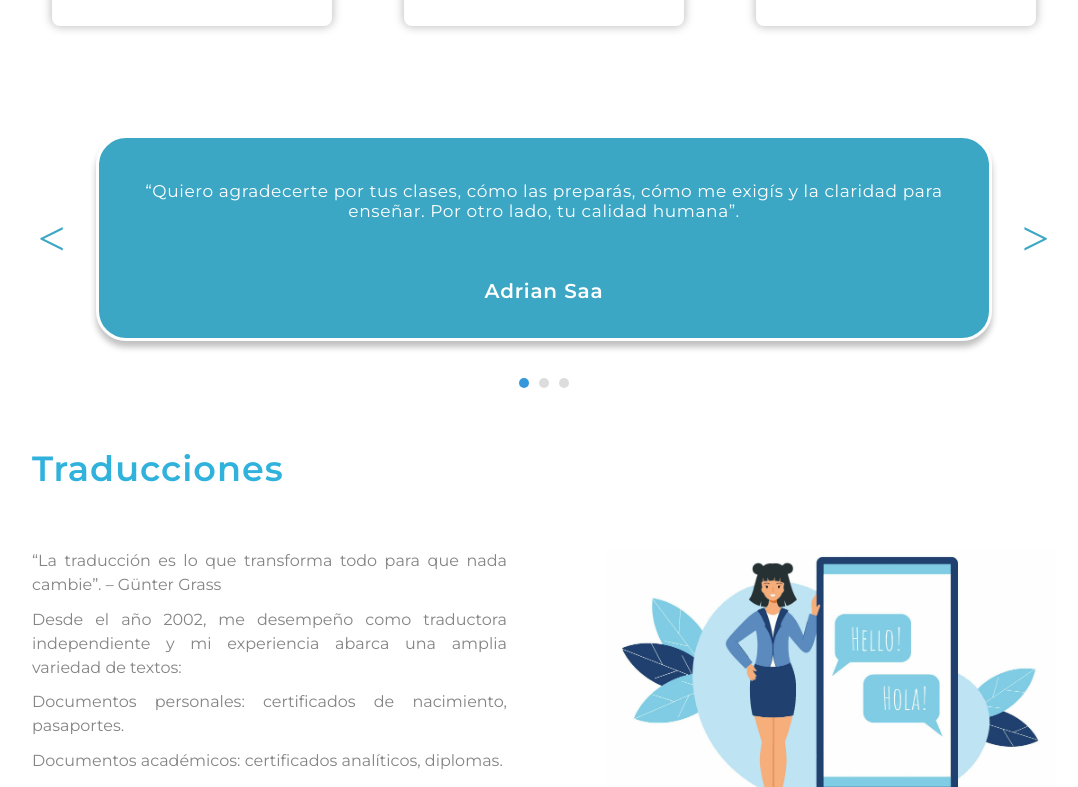
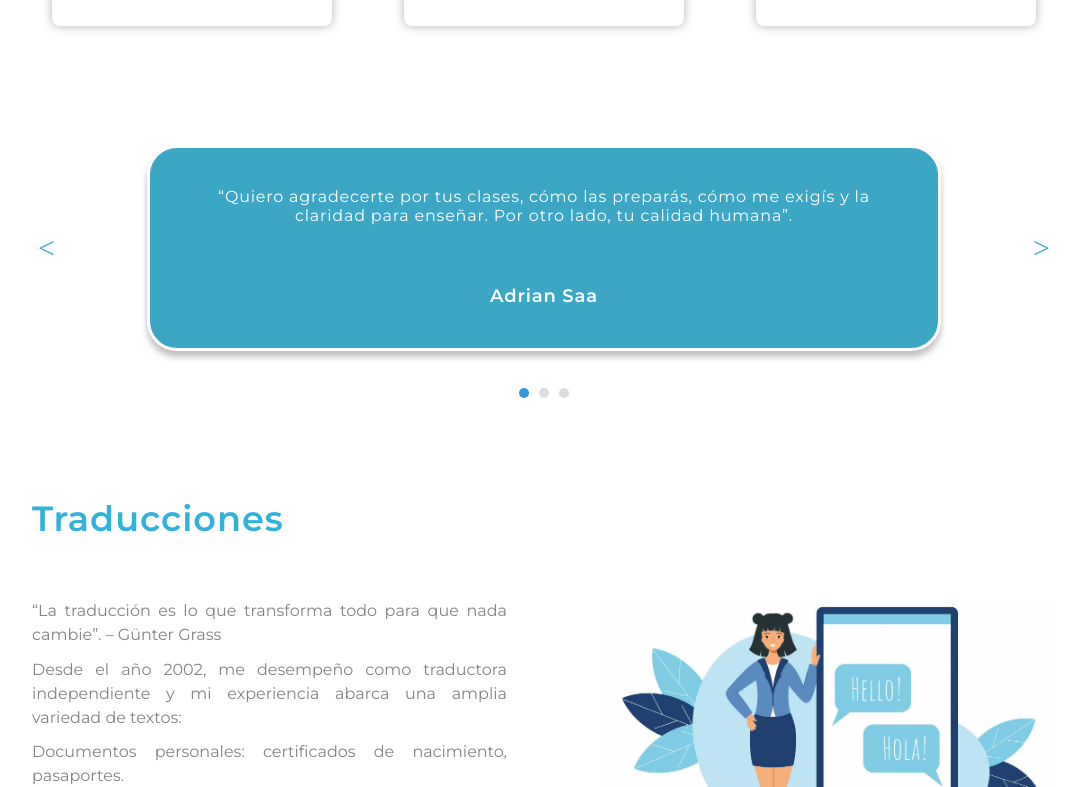
Before and after one commit to TechBayTB/paula-paramos-landing, a React (Create React App) app: page / in a window 1280 px wide. Shown: the part 2633-3420 px from the top of the page, without its empty margins (96-1174 px from the left). Built offline with nearby package versions, Linux system fonts and the light colour scheme; the HTML template or start-up script is replaced by a standard one.

Commit message:
Avances - Maxi

```diff
--- a/src/components/Comments/Comments.css
+++ b/src/components/Comments/Comments.css
@@ -1,26 +1,27 @@
+
+
+
+
+@media screen and (min-width: 10px) {
     .Comments{
-    height: 30vh;
-    /* display: flex; */
+        height: 300px;
+        margin: 00px 15px 35px;
         color : white;
     }
-
     .comments-container{
         position: relative;
         width: 100%;
         height: 100%;
         display: flex;
-    justify-content: space-around;
+        justify-content: space-between;
         align-items: center;
         margin: 0 auto;
     }
-
-
     .indicators-container {
-    margin-top: 20px;
+        margin-top: 30px;
         display: flex;
         justify-content: center;
     }
-
     .indicator {
         width: 10px;
         height: 10px;
@@ -29,11 +30,9 @@
         margin: 0 5px;
         cursor: pointer;
     }
-
     .active {
         background-color: #3498db;
     }
-
     .comments-button {
         border: none;
         background: none;
@@ -41,23 +40,34 @@
         color : #3CA7C5;
         font-size: large;
         font-family: Lilita One;
-    font-size: 48px;
+        font-size: 30px;
         font-style: normal;
         font-weight: 400;
         line-height: normal;
-    letter-spacing: 0.96px;
+    }
 }
 
+@media screen and (min-width: 501px) {
+    .Comments{
+        height: 250px;
+        margin: 10px 15px 60px;
+    }
+}
 
-@media screen and (max-width: 500px) {
+@media screen and (min-width: 769px){
     .Comments{
-        height: 22vh;
+        height: 200px;
+        margin: 10px 25px 60px;
+    }
+    .indicators-container {
+        margin-top: 40px;
     }
 }
 
 @media screen and (min-width: 1025px) {
     .comments-container{
-        justify-content: space-between;
+        height: 200px;
+        margin: 30px auto 30px;
         max-width: 1024px;
     }
 }
--- a/src/components/Comments/CommentsText.js
+++ b/src/components/Comments/CommentsText.js
@@ -4,7 +4,7 @@ export const titlesDataEsp = [
       name: "Adrian Saa",
     },
     {
-      comment: 'Paula es una de las personas más responsables que conozco y asume sus tareas con excelencia, respeto y compromiso”. ',
+      comment: '"Paula es una de las personas más responsables que conozco y asume sus tareas con excelencia, respeto y compromiso”. ',
       name: "Sofía Vilar Ragusa",
     },
     {
@@ -19,7 +19,7 @@ export const titlesDataEnglish = [
         name: "Adrian Saa",
     },
     {
-        comment: 'Paula is one of the most responsible individuals I know. She approaches her tasks with excellence, respect, and commitment”. ',
+        comment: '"Paula is one of the most responsible individuals I know. She approaches her tasks with excellence, respect, and commitment”. ',
         name: "Sofía Vilar Ragusa",
     },
     {
--- a/src/components/Comments/components/Message/Message.css
+++ b/src/components/Comments/components/Message/Message.css
@@ -1,58 +1,47 @@
+
+
+@media screen and (min-width: 10px) {
     .message-container{
-    width: 85%;
-    height: 75%;
+        width: 70%;
+        height: 90%;
         padding: 10px;
         display: flex;
         flex-direction: column;
-    justify-content: space-around;
+        justify-content: center;
         text-align: center;
         border-radius: 30px;
         border: 3px solid #FFF;
         background: #3CA7C5;
         box-shadow: 0px 6px 6px 0px rgba(0, 0, 0, 0.25);
     }
-
     .comment {
-    font-size: 30px;
+        font-size: 16px;
         font-style: normal;
         line-height: normal;
         letter-spacing: 0.6px;
-    padding: 10px 20px;
+        padding: 0px 20px;
     }
-
     .name {
         font-size: 16px;
         color: white;
-    font-size: 40px;
         font-weight: 600;
-    line-height: normal;
-    letter-spacing: 0.8px;
-}
-
-
-@media screen and (max-width: 500px) {
-    .message-container{
-        width: 65%;
+        letter-spacing: .8px;
     }
 }
 
-@media screen and (min-width: 501px) and (max-width: 768px) {
+@media screen and (min-width: 501px) {
     .message-container{
         width: 75%;
-    }
-}
-
-@media screen and (min-width: 769px) and (max-width: 1024px) {
-    .comment {
-        font-size: 15px;
+        justify-content: space-around;
     }
 }
 
 @media screen and (min-width: 1025px) {
     .comment {
-        font-size: 17px;
+        padding: 0px 30px;
+        letter-spacing: .8px;
     }
     .name {
-        font-size: 20px;
+        font-size: 18px;
     }
 }
--- a/src/components/Contact/Contact.css
+++ b/src/components/Contact/Contact.css
@@ -27,14 +27,28 @@
   padding: 25px;
 }
 
-#form-contact .contact-inputs {
+.contact-inputs{
   border: 1px solid #3CA7C5;
   padding: 10px;
+  margin: 25px 0px 3px;
+  letter-spacing: 0.5px;
+  font-weight: 400;
+  font-family: 'Montserrat';
 }
 
-.contact-inputs{
-  margin-top: 25px;
-  margin-bottom: 3px;
+.contact-inputs::placeholder {
+  color: rgb(0, 0, 25);
+}
+
+.contact-inputs:focus {
+  color: white;
+  background-color: #3CA7C5;
+  transition: 1s;
+}
+
+.contact-inputs:focus::placeholder {
+  color: white;
+  transition: 1s;
 }
 
 #form-contact #text {
--- a/src/components/Education/Education.css
+++ b/src/components/Education/Education.css
@@ -2,6 +2,7 @@
     display: flex;
     align-items: center;
     background-color: #30B2DC;
+    box-shadow: 0px 0px 10px rgba(0, 0, 0, 0.5);
 }
 
 .education-background{
--- a/src/components/Footer/Footer.css
+++ b/src/components/Footer/Footer.css
@@ -22,7 +22,7 @@ background-color: white;
 }
 
 .main-footer-container{
-    background-color: #485664;
+    background-color: #173b50;
     color: #ffffff;
     display: flex;
     justify-content: center;
--- a/src/components/Footer/Footer.js
+++ b/src/components/Footer/Footer.js
@@ -23,12 +23,12 @@ const Footer = () => {
                 <div class="main-footer-container">
                     <div class="main-footer">
                         <div class="footer-left">
-                            <h2>Paula Paramos</h2>
+                            <h2>PAULA PÁRAMOS</h2>
                             <p id="p-footer">{language === LanguageTypes.SPANISH ? FooterSpanish.text : FooterEnglish.text}</p>
                         </div>
                         <ul class="footer-right">
                             <li>
-                                <h2 class="footer-titles" id="h2_footer_resources">RECURSOS</h2>
+                                <h2 class="footer-titles" id="h2_footer_resources">SERVICIOS</h2>
                                 <ul class="footer-box">
                                     <li><button onClick={() => handleNavigation('service')}>Traducciones</button></li>
                                     <li><button onClick={() => handleNavigation('service')} >Cursos</button></li>
```
Lines whose indentation alone changed are shown as unchanged.
